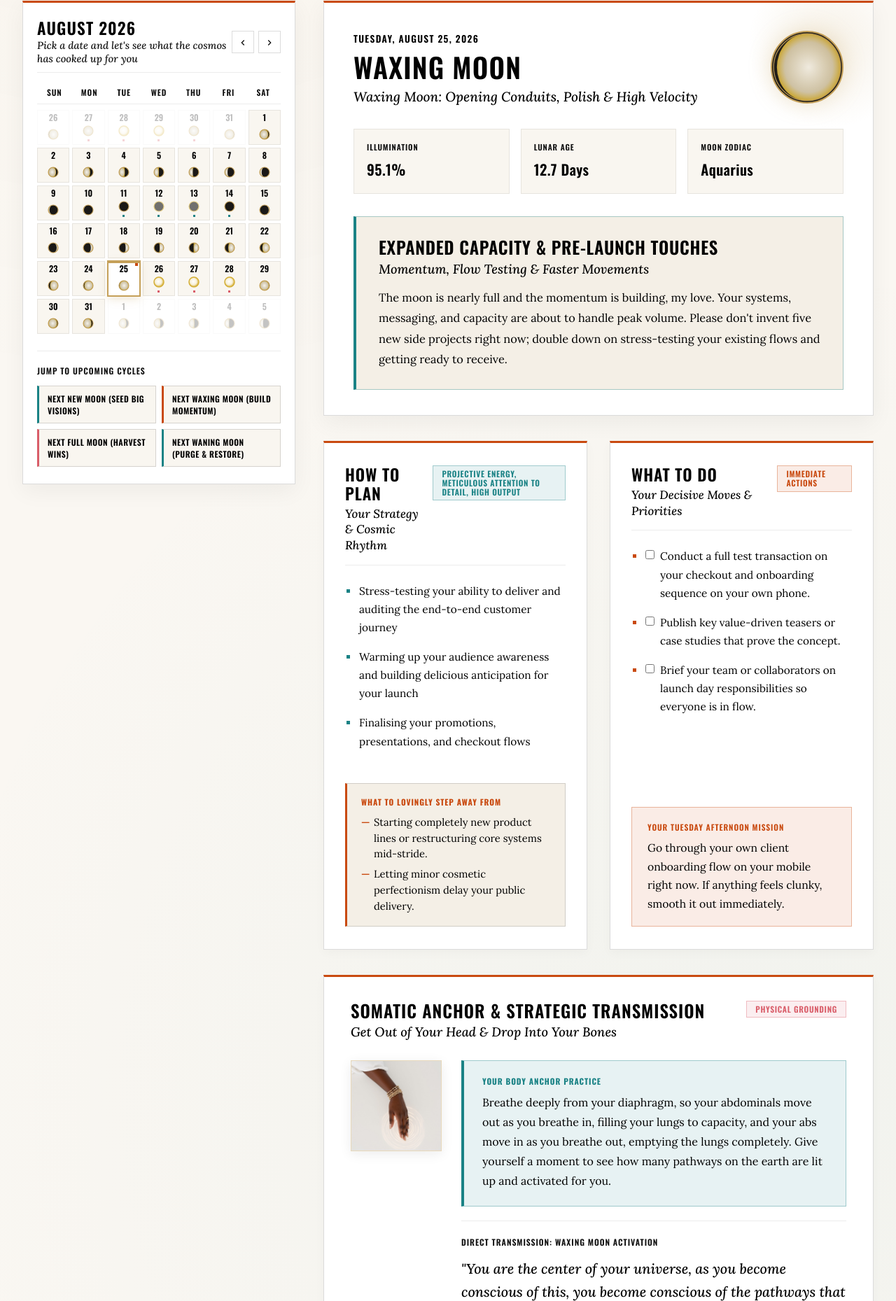
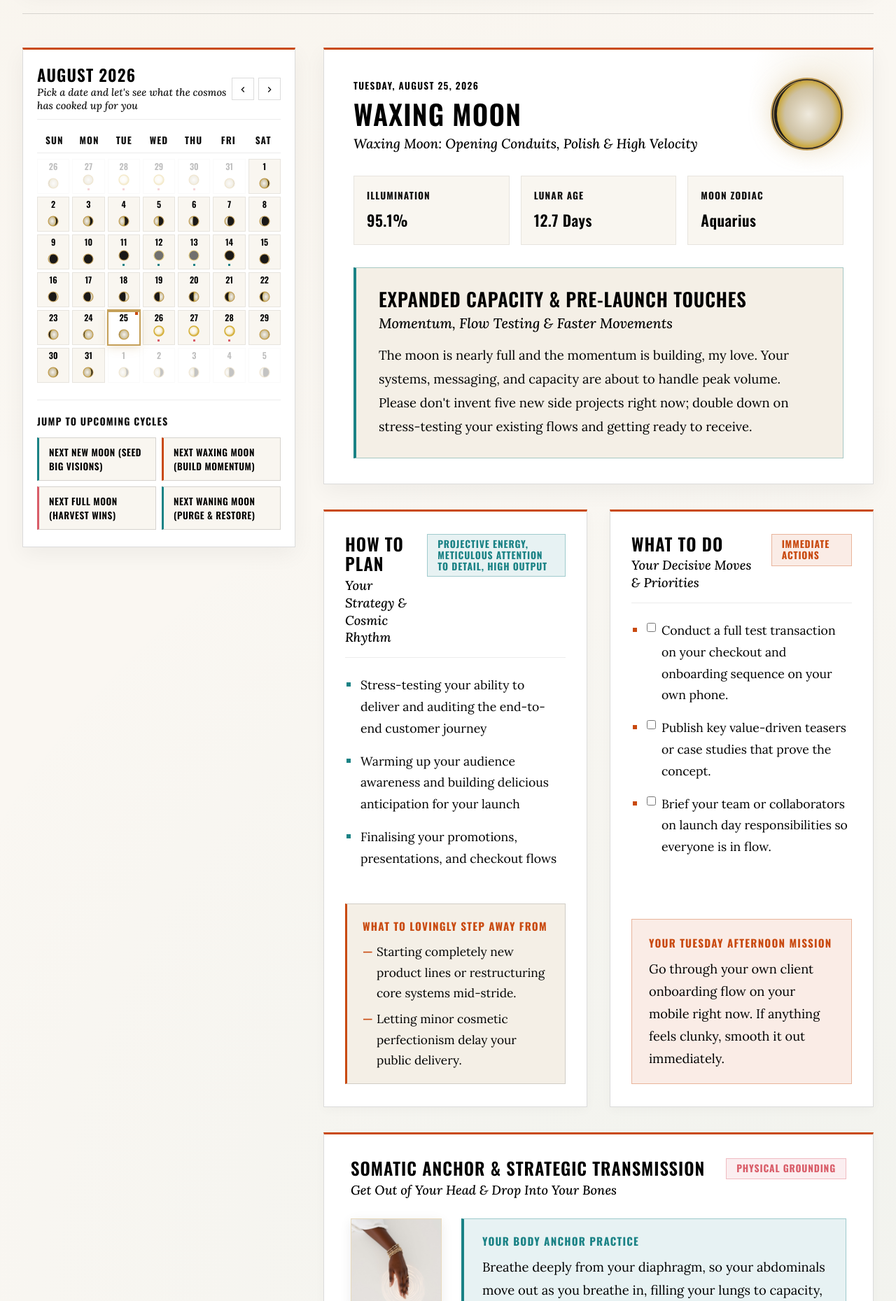
Before and after one commit to Tkain88/move-x-moon, a plain HTML site: page Moon + Motion/index.html in a window 1280 px wide. Shown: the part 941-2800 px from the top of the page at 70% size. Drawn offline with nearby package versions, Linux system fonts and the light colour scheme.

Commit message:
Scale up typography: subheaders, eyebrows, pills, and body text for enhanced readability

```diff
--- a/Moon + Motion/styles.css
+++ b/Moon + Motion/styles.css
@@ -249,8 +249,8 @@
 
 .hero-pretitle {
   font-family: var(--font-headline);
-  font-size: 0.78rem;
-  font-weight: 600;
+  font-size: 0.90rem;
+  font-weight: 700;
   text-transform: uppercase;
   letter-spacing: 0.1em;
   color: var(--accent-teal);
@@ -284,18 +284,18 @@
   font-family: var(--font-subtitle);
   font-style: italic;
   font-weight: 500;
-  font-size: 1.25rem;
+  font-size: 1.35rem;
   color: var(--ink-primary);
-  line-height: 1.4;
+  line-height: 1.45;
 }
 
 .hero-lead {
   font-family: var(--font-body);
   font-weight: 400;
-  font-size: 1.05rem;
+  font-size: 1.15rem;
   color: var(--ink-secondary);
-  line-height: 1.8;
-  max-width: 580px;
+  line-height: 1.85;
+  max-width: 600px;
 }
 
 /* Word Highlights (Zero Underlines) */
@@ -377,8 +377,8 @@
 
 .status-prompt-label {
   font-family: var(--font-headline);
-  font-size: 0.72rem;
-  font-weight: 600;
+  font-size: 0.92rem;
+  font-weight: 700;
   text-transform: uppercase;
   letter-spacing: 0.08em;
   color: var(--accent-teal);
@@ -388,20 +388,20 @@
   font-family: var(--font-subtitle);
   font-style: italic;
   font-weight: 500;
-  font-size: 1.15rem;
+  font-size: 1.25rem;
   color: var(--ink-secondary);
-  line-height: 1.5;
+  line-height: 1.55;
 }
 
 .pill-badge {
   font-family: var(--font-headline);
-  font-size: 0.72rem;
-  font-weight: 600;
+  font-size: 0.86rem;
+  font-weight: 700;
   text-transform: uppercase;
   letter-spacing: 0.06em;
-  padding: 5px 12px;
+  padding: 6px 14px;
   border-radius: 0;
-  line-height: 1.1;
+  line-height: 1.15;
   display: inline-block;
 }
 
@@ -548,8 +548,8 @@
 
 .weekday-label {
   font-family: var(--font-headline);
-  font-size: 0.72rem;
-  font-weight: 600;
+  font-size: 0.84rem;
+  font-weight: 700;
   text-transform: uppercase;
   letter-spacing: 0.08em;
   color: var(--ink-muted);
@@ -684,8 +684,8 @@
 
 .cycle-jump-title {
   font-family: var(--font-headline);
-  font-size: 0.74rem;
-  font-weight: 600;
+  font-size: 0.88rem;
+  font-weight: 700;
   text-transform: uppercase;
   letter-spacing: 0.08em;
   color: var(--ink-muted);
@@ -699,11 +699,11 @@
 
 .btn-cycle-jump {
   font-family: var(--font-headline);
-  font-size: 0.74rem;
+  font-size: 0.84rem;
   font-weight: 600;
   text-transform: uppercase;
   letter-spacing: 0.04em;
-  padding: 9px 12px;
+  padding: 10px 14px;
   border-radius: 0;
   background: var(--bg-card-elevated);
   border: 1px solid var(--border-medium);
@@ -852,8 +852,8 @@
 
 .metric-label {
   font-family: var(--font-headline);
-  font-size: 0.7rem;
-  font-weight: 600;
+  font-size: 0.85rem;
+  font-weight: 700;
   text-transform: uppercase;
   letter-spacing: 0.08em;
   color: var(--ink-muted);
@@ -862,7 +862,7 @@
 
 .metric-value {
   font-family: var(--font-headline);
-  font-size: 1.28rem;
+  font-size: 1.35rem;
   font-weight: 600;
   letter-spacing: 0.02em;
   color: var(--ink-primary);
@@ -888,7 +888,7 @@
 
 .theme-title {
   font-family: var(--font-headline);
-  font-size: 1.55rem;
+  font-size: 1.68rem;
   font-weight: 600;
   text-transform: uppercase;
   letter-spacing: 0.03em;
@@ -900,17 +900,17 @@
   font-family: var(--font-subtitle);
   font-style: italic;
   font-weight: 500;
-  font-size: 1.15rem;
+  font-size: 1.25rem;
   color: var(--ink-secondary);
-  line-height: 1.35;
+  line-height: 1.4;
 }
 
 .theme-narrative {
   font-family: var(--font-body);
   font-weight: 400;
-  font-size: 1.02rem;
+  font-size: 1.15rem;
   color: var(--ink-secondary);
-  line-height: 1.8;
+  line-height: 1.85;
 }
 
 /* ==========================================================================
@@ -960,7 +960,7 @@
 
 .card-title {
   font-family: var(--font-headline);
-  font-size: 1.45rem;
+  font-size: 1.55rem;
   font-weight: 600;
   text-transform: uppercase;
   letter-spacing: 0.04em;
@@ -972,7 +972,7 @@
   font-family: var(--font-subtitle);
   font-style: italic;
   font-weight: 500;
-  font-size: 1.05rem;
+  font-size: 1.15rem;
   color: var(--ink-primary);
   line-height: 1.35;
 }
@@ -988,20 +988,20 @@
 .bullet-points-list li {
   font-family: var(--font-body);
   font-weight: 400;
-  font-size: 0.96rem;
+  font-size: 1.10rem;
   color: var(--ink-secondary);
-  line-height: 1.7;
+  line-height: 1.75;
   position: relative;
-  padding-left: 20px;
+  padding-left: 22px;
 }
 
 .bullet-points-list li::before {
   content: '';
   position: absolute;
   left: 2px;
-  top: 10px;
-  width: 5px;
-  height: 5px;
+  top: 11px;
+  width: 6px;
+  height: 6px;
   border-radius: 0;
   background: var(--accent-teal);
 }
@@ -1016,27 +1016,27 @@
   border: 1.5px solid var(--accent-teal);
   border-left: 4px solid var(--accent-teal);
   border-radius: 0;
-  padding: 18px 22px;
+  padding: 20px 24px;
   position: relative;
 }
 
 .inquiry-label {
   font-family: var(--font-headline);
-  font-size: 0.72rem;
+  font-size: 0.95rem;
   font-weight: 700;
   text-transform: uppercase;
   letter-spacing: 0.08em;
   color: var(--accent-teal);
-  margin-bottom: 6px;
+  margin-bottom: 8px;
 }
 
 .inquiry-quote {
   font-family: var(--font-subtitle);
   font-style: italic;
   font-weight: 500;
-  font-size: 1.18rem;
+  font-size: 1.28rem;
   color: var(--ink-primary);
-  line-height: 1.55;
+  line-height: 1.6;
 }
 
 /* What to Lovingly Step Away From Callout */
@@ -1045,18 +1045,18 @@
   border: 1.5px solid var(--border-medium);
   border-left: 3px solid var(--accent-orange);
   border-radius: 0;
-  padding: 16px 20px;
-  margin-top: 18px;
+  padding: 18px 22px;
+  margin-top: 20px;
 }
 
 .pause-label {
   font-family: var(--font-headline);
-  font-size: 0.72rem;
+  font-size: 0.95rem;
   font-weight: 700;
   text-transform: uppercase;
   letter-spacing: 0.08em;
   color: var(--accent-orange);
-  margin-bottom: 8px;
+  margin-bottom: 10px;
 }
 
 .pause-list {
@@ -1065,16 +1065,16 @@
   margin: 0;
   display: flex;
   flex-direction: column;
-  gap: 6px;
+  gap: 8px;
 }
 
 .pause-list li {
   font-family: var(--font-body);
-  font-size: 0.92rem;
+  font-size: 1.08rem;
   color: var(--ink-secondary);
-  line-height: 1.55;
+  line-height: 1.7;
   position: relative;
-  padding-left: 18px;
+  padding-left: 20px;
 }
 
 .pause-list li::before {
@@ -1090,25 +1090,25 @@
   background: var(--accent-orange-soft);
   border: 1.5px solid var(--accent-orange-border);
   border-radius: 0;
-  padding: 18px 22px;
+  padding: 20px 24px;
 }
 
 .tuesday-label {
   font-family: var(--font-headline);
-  font-size: 0.72rem;
-  font-weight: 600;
+  font-size: 0.95rem;
+  font-weight: 700;
   text-transform: uppercase;
   letter-spacing: 0.08em;
   color: var(--accent-orange);
-  margin-bottom: 6px;
+  margin-bottom: 8px;
 }
 
 .tuesday-directive {
   font-family: var(--font-body);
   font-weight: 400;
-  font-size: 0.98rem;
+  font-size: 1.14rem;
   color: var(--ink-primary);
-  line-height: 1.7;
+  line-height: 1.75;
 }
 
 /* ==========================================================================
@@ -1205,47 +1205,47 @@
 
 .somatic-eyebrow {
   font-family: var(--font-headline);
-  font-size: 0.72rem;
+  font-size: 0.95rem;
   font-weight: 700;
   text-transform: uppercase;
   letter-spacing: 0.08em;
   color: var(--accent-teal);
   line-height: 1.3;
-  margin-bottom: 8px;
+  margin-bottom: 10px;
 }
 
 .somatic-instruction {
   font-family: var(--font-body);
   font-weight: 400;
-  font-size: 1rem;
+  font-size: 1.15rem;
   color: var(--ink-primary);
-  line-height: 1.75;
+  line-height: 1.8;
 }
 
 .transcript-quote-box {
   border-top: 1.5px solid var(--border-delicate);
-  padding-top: 20px;
+  padding-top: 22px;
   display: flex;
   flex-direction: column;
-  gap: 10px;
+  gap: 12px;
 }
 
 .quote-attribution {
   font-family: var(--font-headline);
-  font-size: 0.74rem;
-  font-weight: 600;
+  font-size: 0.90rem;
+  font-weight: 700;
   text-transform: uppercase;
   letter-spacing: 0.08em;
-  color: var(--ink-muted);
+  color: var(--ink-primary);
 }
 
 .quote-text {
   font-family: var(--font-subtitle);
   font-style: italic;
   font-weight: 500;
-  font-size: 1.25rem;
-  color: var(--ink-secondary);
-  line-height: 1.65;
+  font-size: 1.38rem;
+  color: var(--ink-primary);
+  line-height: 1.7;
 }
 
 /* Footer & GHL Attribution */
```
Also changed, not shown: Moon + Motion/index.html (+1 -1 lines).
